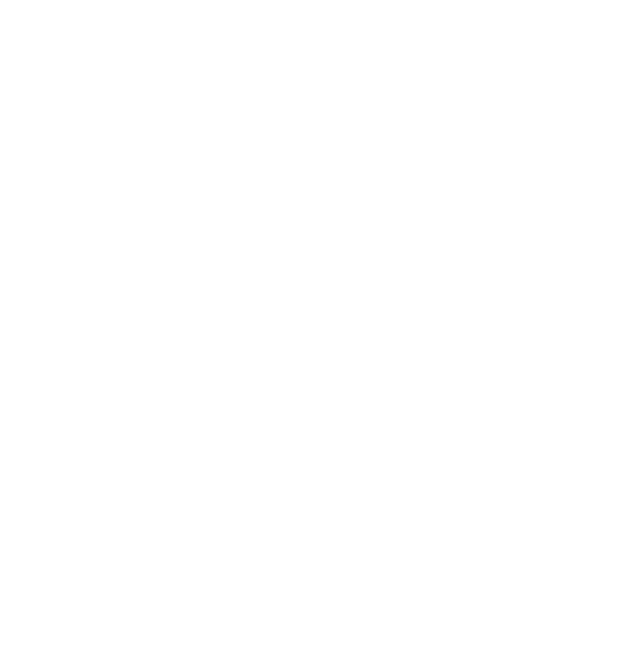
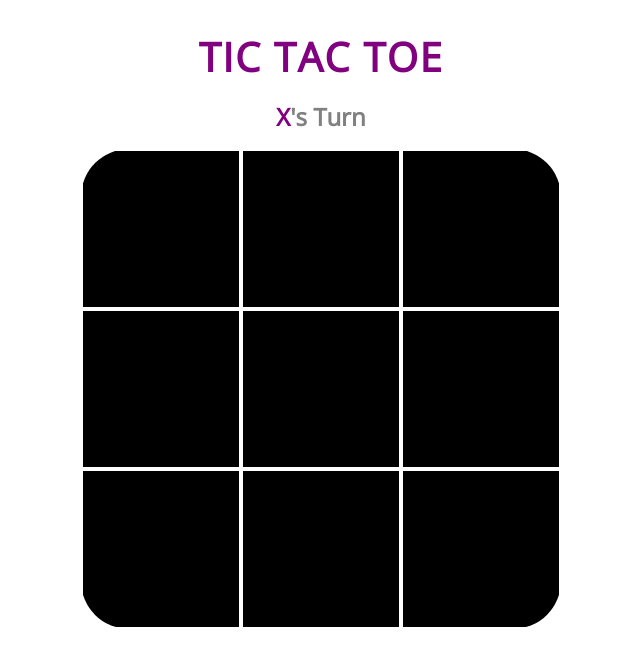
Before and after one commit to tcjiao/tic-tac-toe, a plain HTML site: page index.html in a window 1280 px wide. Shown: the whole page, without its empty margins (319-959 px from the left). Drawn offline with nearby package versions, Linux system fonts and the light colour scheme; a web font is replaced by a local one.

Commit message:
adds index.html

```diff
--- a/index.html
+++ b/index.html
@@ -4,9 +4,27 @@
     <meta charset="UTF-8">
     <meta http-equiv="X-UA-Compatible" content="IE=edge">
     <meta name="viewport" content="width=device-width, initial-scale=1.0">
-    <title>Document</title>
+    <title>replit</title>
+    <link rel="preconnect" href="https://fonts.googleapis.com">
+    <link rel="preconnect" href="https://fonts.gstatic.com" crossorigin>
+    <link href="https://fonts.googleapis.com/css2?family=Londrina+Shadow&family=Open+Sans:wght@300&display=swap" rel="stylesheet">
+    <link href="style.css" rel="stylesheet" type="text/css" />
+    <script defer src="script.js"></script>
 </head>
 <body>
-
+    <header>TIC TAC TOE</header>
+    <h1>P1's Turn</h1>
+    <section id="squares">
+    <div id="c0"></div>
+    <div id="c1"></div>
+    <div id="c2"></div>
+    <div id="c3"></div>
+    <div id="c4"></div>
+    <div id="c5"></div>
+    <div id="c6"></div>
+    <div id="c7"></div>
+    <div id="c8"></div>
+    </section>
+    <button>Reset</button>
 </body>
 </html>
--- /dev/null
+++ b/script.js
@@ -0,0 +1,119 @@
+// constants
+
+const MARKERS = {
+    '1' : 'X',
+    '-1' : 'O',
+    '0' : ''
+  }
+  const COLORS = {
+    '1' : 'purple',
+    '-1': 'orange'
+  }
+  // state variables
+  let squares; // array of 3 column arrays
+  let turn; // 1 or -1
+  let winner; // null = no winner; 1 or -1 winner; 'T' = Tie
+
+  // Cached Elements
+  const messageEl = document.querySelector('h1');
+  const resetBtn = document.querySelector('button');
+  const markerEls = [...document.querySelectorAll('#squares > div')];
+
+  // event listeners
+  document.getElementById('squares').addEventListener('click', handleDrop);
+  resetBtn.addEventListener('click', init);
+
+
+
+  // functions
+  init();
+
+  // Initialize all state, then call render()
+  function init() {
+    squares =[0, 0, 0, 0, 0, 0, 0, 0, 0];
+    turn = 1;
+    winner = null;
+    render();
+  }
+
+  function handleDrop(evt) {
+    const colIdx = markerEls.indexOf(evt.target);
+    if (colIdx === -1) return;
+    squares[colIdx] = turn;
+    turn *= -1;
+    winner = getWinner(colIdx);
+    render();
+  }
+
+  function getWinner(colIdx){
+    return checkVerticalWin(colIdx) || checkHorizontalWin(colIdx) || checkDiagonalWin(colIdx) || checkDiagonalnwseWin(colIdx);
+  }
+
+  function checkVerticalWin(colIdx){
+    return countAdjacent(colIdx, -3) === 2 ? squares[colIdx] : null;
+  }
+
+  function checkDiagonalWin(colIdx){
+    return countAdjacent(colIdx, -2) === 2 ? squares[colIdx] : null;
+  }
+
+  function checkDiagonalnwseWin(colIdx){
+    return countAdjacent(colIdx, -4) === 2 ? squares[colIdx] : null;
+  }
+
+  function checkHorizontalWin(colIdx){
+    return countAdjacent(colIdx, -1) === 2 ? squares[colIdx] : null;
+  }
+
+  function countAdjacent(colIdx, colOffset){
+    const player = squares[colIdx];
+    let count = 0;
+    colIdx += colOffset;
+    while (
+      squares[colIdx] !== undefined &&
+      squares[colIdx] === player
+    ) {
+      count++;
+      colIdx += colOffset;
+    }
+    return count;
+  }
+
+  function render() {
+    renderSquares();
+    renderMessage();
+    renderControls();
+  }
+
+  function renderSquares() {
+    squares.forEach(function(cellVal, colIdx){
+        const cellId = `c${colIdx}`;
+        const cellEl = document.getElementById(cellId);
+        cellEl.innerText = MARKERS[cellVal];
+        cellEl.style.color = COLORS[cellVal];
+    });
+  }
+
+
+
+
+
+
+  function renderMessage() {
+    if (winner === 'T') {
+      messageEl.innerText = "It's a Tie!!!";
+    }
+    else if (winner) {
+      messageEl.innerHTML = `<span style="color: ${COLORS[winner]}">${MARKERS[winner].toUpperCase()}</span>'s Winner!!!`;  }
+
+    else {
+      // Game is in play
+      messageEl.innerHTML = `<span style="color: ${COLORS[turn]}">${MARKERS[turn].toUpperCase()}</span>'s Turn`;  }
+  }
+
+  function renderControls() {
+    resetBtn.style.visibility = winner ? 'visible': 'hidden';
+
+
+
+  }
--- /dev/null
+++ b/style.css
@@ -0,0 +1,64 @@
+* {
+    box-sizing: border-box;
+  }
+
+  body {
+    height: 100vh;
+    margin: 0;
+    font-family: 'Open Sans', sans-serif;
+    display: flex;
+    flex-direction: column;
+    justify-content: center;
+    align-items: center;
+  }
+
+  header {
+    font-size: 5vmin;
+    color: purple;
+    font-weight: 800;
+    letter-spacing: 0.2vmin;
+  }
+
+  h1 {
+    color: grey;
+    font-size: 3vmin;
+  }
+
+  section{
+    border-radius: 10%;
+  }
+
+  #squares {
+    display: grid;
+    grid-template-columns: repeat(3, 20vmin);
+    grid-template-rows: repeat(3, 20vmin);
+    background-color: black;
+  }
+
+  #squares > div {
+    border: 0.3vmin solid white;
+    display: flex;
+    justify-content: center;
+    align-items: center;
+    font-size: 10vmin;
+    font-weight: 1000;
+  }
+
+  #squares > div:hover {
+    transform: scale(1);
+    transition: transform 150ms ease-in;
+  }
+
+  button{
+    margin: 5vmin;
+    padding: 2vmin;
+    font-size: 3vmin;
+    border-radius: 4vmin;
+    border: 0.1vmin solid grey;
+    color: grey;
+  }
+
+  button:hover {
+    color: white;
+    background-color: darkgrey;
+  }
```
